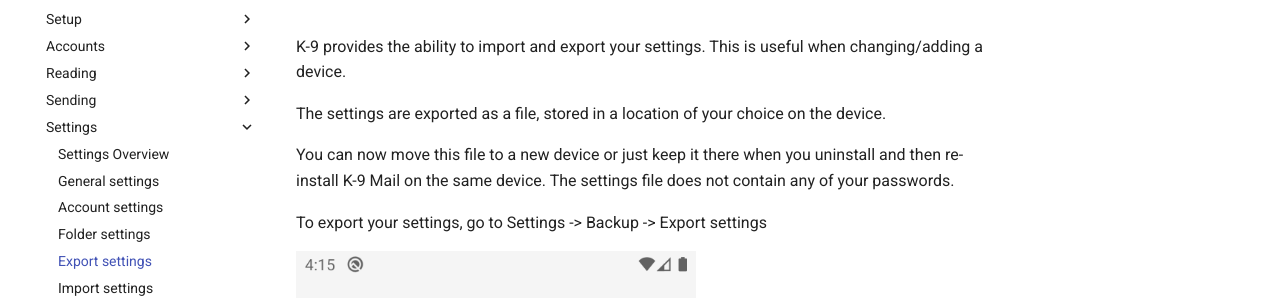
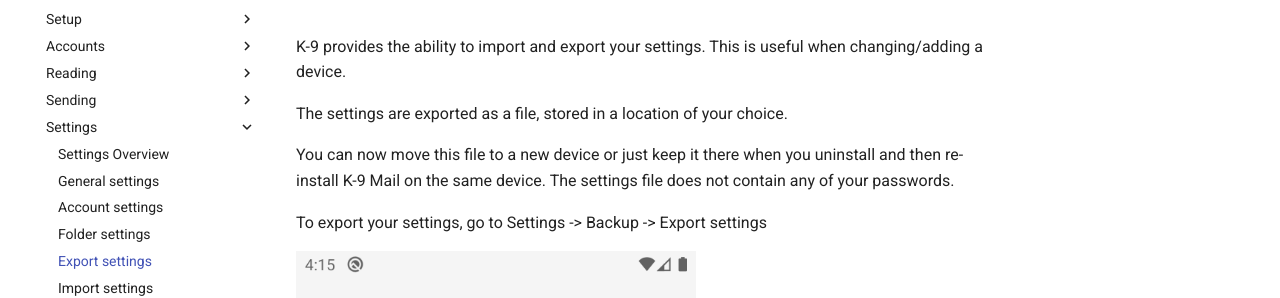
Before and after one commit to k9mail/k9mail-docs, an MkDocs documentation site: the page built from docs/en/current/settings/export.md, in a window 1280 px wide and 900 px high. Shown: the part 146-444 px from the top of the window. Built offline with MkDocs 1.6.1 and Material for MkDocs 9.7.7, drawn with Linux system fonts in a browser that asks for light colours.

Commit message:
Update docs/en/current/settings/export.md
Co-authored-by: cketti <ck@cketti.de>

```diff
--- a/docs/en/current/settings/export.md
+++ b/docs/en/current/settings/export.md
@@ -2,7 +2,7 @@
 
 K-9 provides the ability to import and export your settings. This is useful when changing/adding a device.
 
-The settings are exported as a file, stored in a location of your choice on the device.
+The settings are exported as a file, stored in a location of your choice.
 
 You can now move this file to a new device or just keep it there when you uninstall and then re-install K-9 Mail on the
 same device. The settings file does not contain any of your passwords.
```
